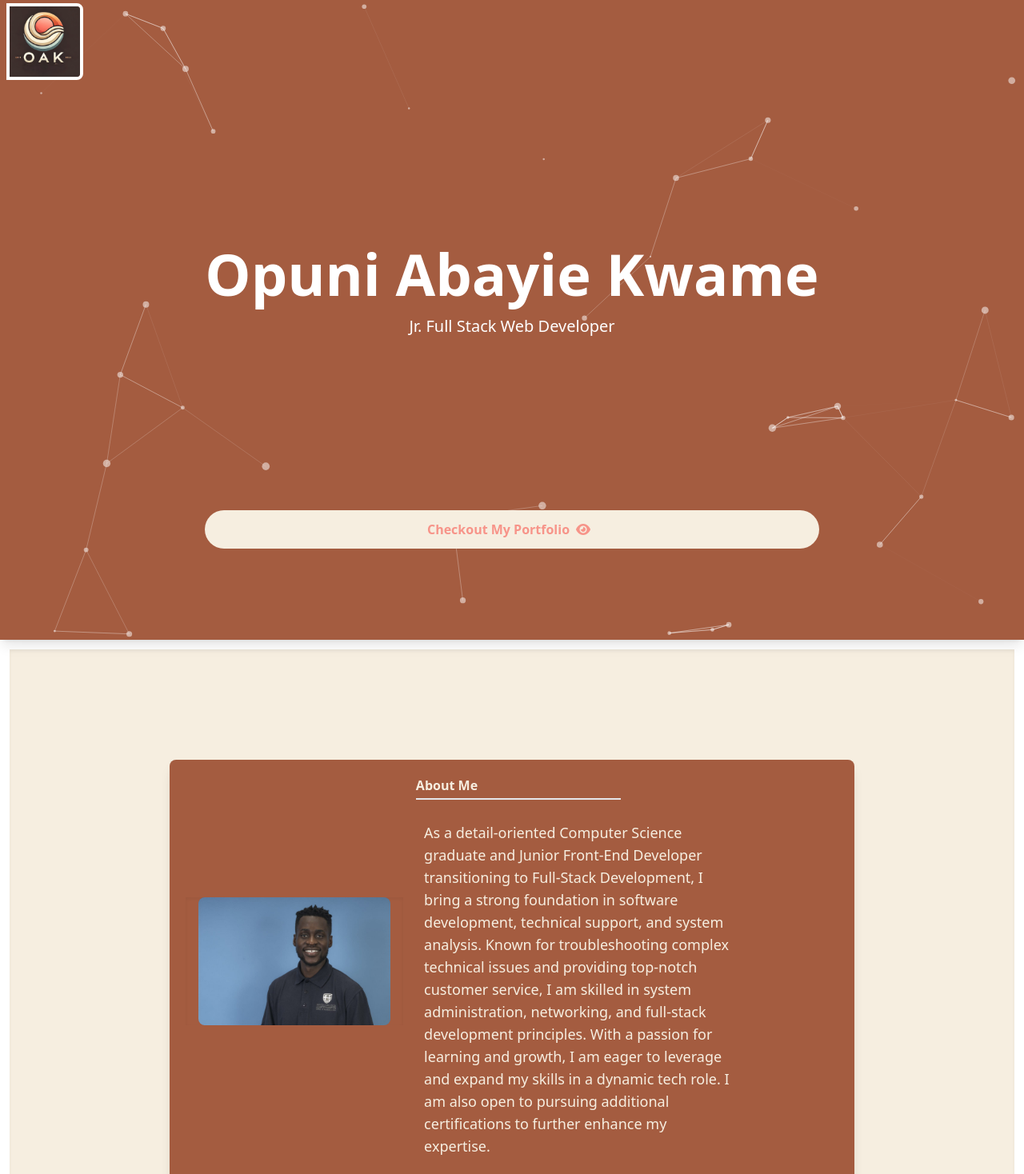
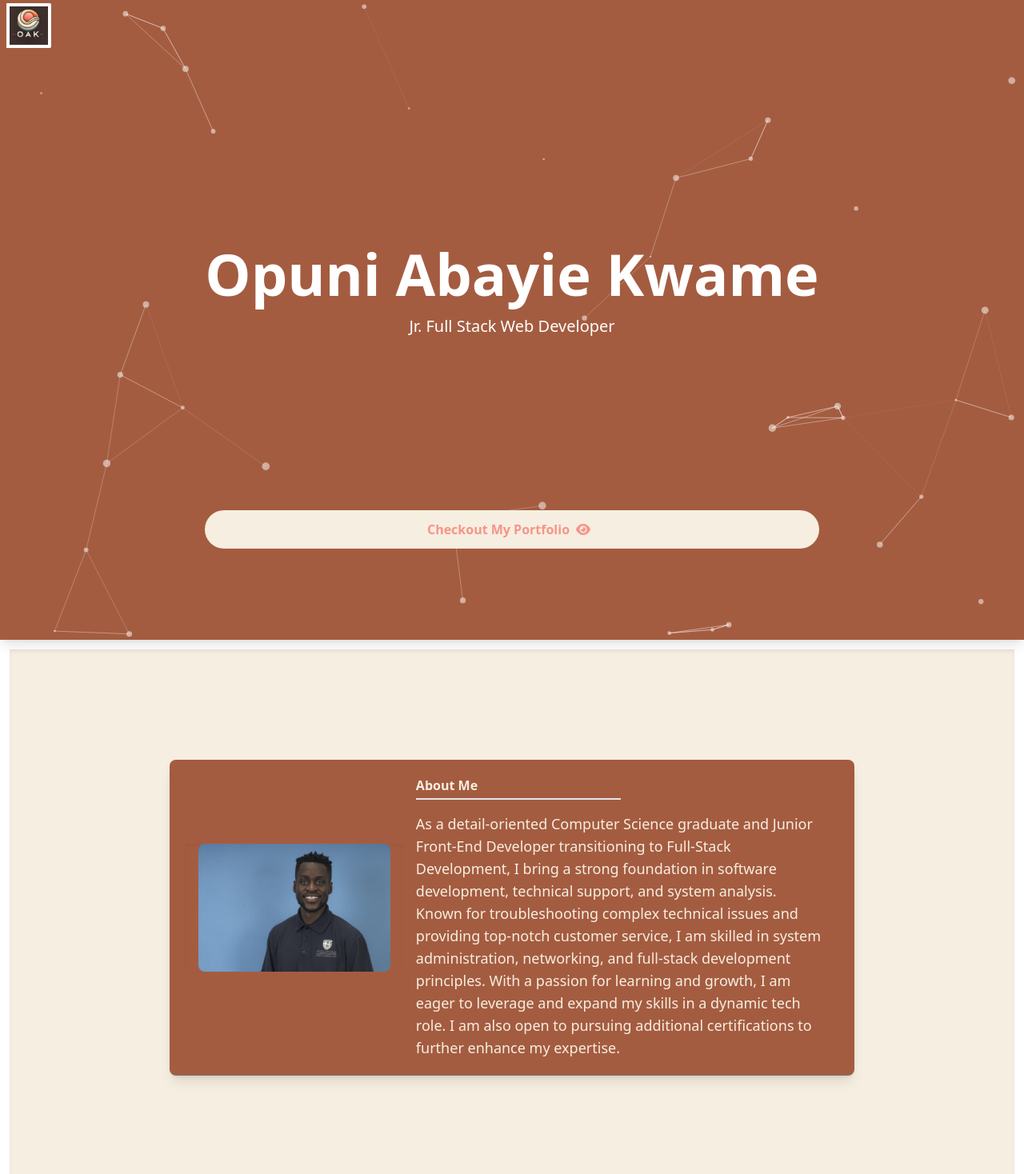
Before and after one commit to abayieopuni/Kwame-Portfolio, a React (Vite) app: page / in a window 1280 px wide. Shown: the top 1468 px of the page at 80% size. Built offline with nearby package versions, Linux system fonts and the light colour scheme.

Commit message:
fixing some css

```diff
--- a/src/components/sections/About.jsx
+++ b/src/components/sections/About.jsx
@@ -20,7 +20,7 @@ const About = () => {
                         <div className="About-title-box box-border w-[50%] pb-1 border-b-2 border-primary mb-4">
                             <h1 id="About" className="text-cream-600 font-bold">{section2title}</h1>
                         </div>
-                        <p className="font-normal w-[80%] p-[2%] text-lg">{about.paragraph}</p>
+                        <p className="text-sm  md:text-lg">{about.paragraph}</p>
                     </div>
                 </div>
             </div>
--- a/src/components/sections/Header.jsx
+++ b/src/components/sections/Header.jsx
@@ -31,7 +31,7 @@ const Header = () => {
 
 
   return (
-    <div className="h-screen bg-white-500 flex flex-col text-center items-center text-white justify-center relative shadow-lg z-10">
+    <div className="h-screen bg-white-500 flex flex-col text-center items-center sm:text text-white justify-center relative shadow-lg z-10">
       <div>
         <h1 className="text-7xl font-bold mb-4">{header.name}</h1>
         <p className="line-1  text-xl mb-6 animate-typewriter ">
@@ -63,7 +63,7 @@ const Header = () => {
         onClick={scrollTo}
         alt="Contact Me"
         title="Contact Me"
-        className=" absolute  cursor-pointer rounded-r-lg w-24 h-24 border-4 top-1 left-2 items-center shadow-inner border-white"
+        className=" absolute  cursor-pointer rounded-r-lg w-14 h-14 border-4 top-1 left-2 items-center sm:rounded-r-sm  shadow-inner border-white"
         src='profile.png'
       />
     </div>
```
